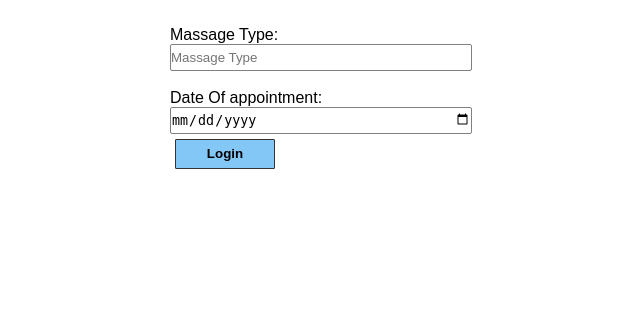
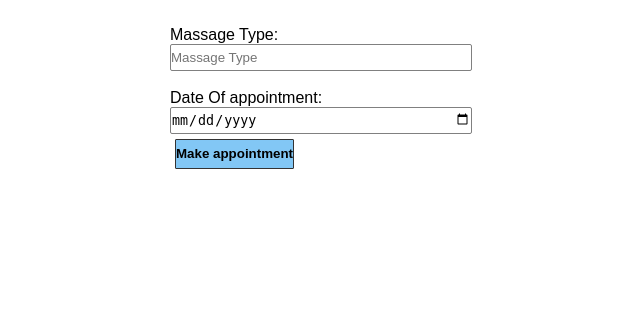
Before and after one commit to patiencekayihura/omts, a PHP site: page /appointment.php in a window 1280 px wide. Shown: the part 52-381 px from the top of the page, without its empty margins (220-860 px from the left). Run offline with PHP 8.4, Linux system fonts and the light colour scheme.

Commit message:
Add hover effect on the button

```diff
--- a/appointment.php
+++ b/appointment.php
@@ -8,7 +8,7 @@
     <label for="date">Date Of appointment: </label> <br>
     <input type="date" name="date" id="date" class="text-input" required>
     <br>
-    <button type="submit">Login</button>
+    <button type="submit">Make appointment</button>
   </div>
 </form>
 </div>
--- a/css/main.css
+++ b/css/main.css
@@ -70,7 +70,6 @@ html, body {
 	 min-width: 300px;
  }
  button {
-	 width: 100px;
 	 height: 30px;
 	 border-radius: 1px;
 	 border: 1px solid #333;
@@ -78,6 +77,9 @@ html, body {
 	 background-color: rgba(7, 144, 235, 0.5);
 	 font-weight: bold;
  }
+ button:hover {
+	 background: rgba(74, 182, 255, 0.8);
+ }
  .center {
 	 width: 500px;
 	 margin: auto;
```
